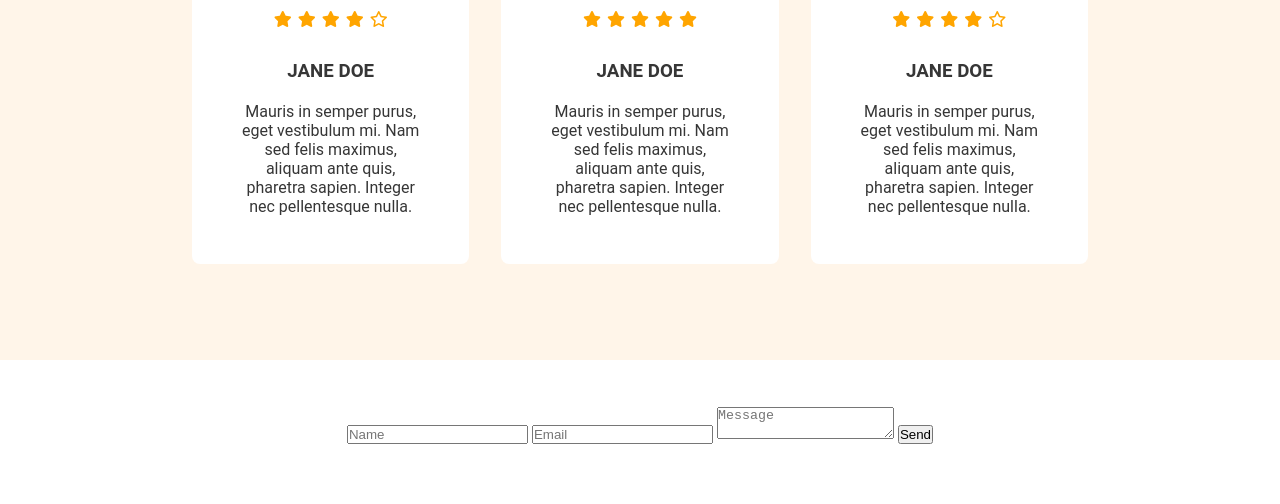
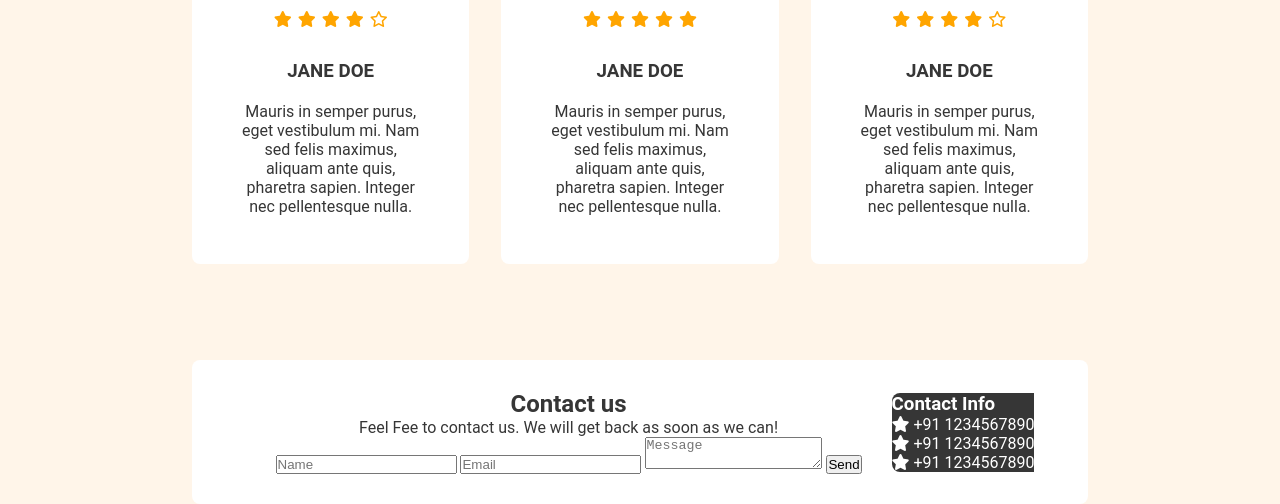
Before and after one commit to elyannmarih/Landing-Page-Practice, a plain HTML site: page index.html in a window 1280 px wide. Shown: the part 2727-3231 px from the top of the page. Before the commit the page ends 3193 px from the top, so only its background shows below. Drawn offline with Linux system fonts and the light colour scheme.

Commit message:
contact update

```diff
--- a/index.html
+++ b/index.html
@@ -219,8 +219,9 @@
           </article>
         </div>
       </section>
-      <section class="Contact_section">
-        <div class="Contact">
+      <section class="contact_section">
+        <div class="contact">
+          <div class="form">
             <form>
               <h1>Contact us</h1>
               <p>Feel Fee to contact us. We will get back as soon as we can!</p>
@@ -230,8 +231,22 @@
               <textarea type="text" placeholder="Message"></textarea>
               <button type="submit">Send</button>
             </form>
-
+          </div>
+          <div class="info_div">
             <h3>Contact Info</h3>
+            <div class="info">
+              <i class="fa-solid fa-star"></i>
+              <span>+91 1234567890</span>
+            </div>
+            <div class="info">
+              <i class="fa-solid fa-star"></i>
+              <span>+91 1234567890</span>
+            </div>
+            <div class="info">
+              <i class="fa-solid fa-star"></i>
+              <span>+91 1234567890</span>
+            </div>
+          </div>
         </div>
       </section>
     </main>
--- a/style.css
+++ b/style.css
@@ -276,6 +276,40 @@ article a:hover {
   margin: 0;
 }
 
+/************** CONTACT **************/
+
+.contact_section {
+  background-color: rgba(255, 228, 196, 0.37);
+}
+
+.contact {
+  background-color: #fff;
+  display: grid;
+  grid-template-columns: repeat(2, auto);
+  align-items: center;
+  justify-content: center;
+  border: none;
+  border-radius: 0.5rem;
+  overflow: hidden;
+  width: 70%;
+  height: auto;
+  margin-left: auto;
+  margin-right: auto;
+}
+
+.form {
+  color: #363636;
+  margin: 30px;
+}
+
+.info_div {
+  background-color: #363636;
+  color: #fff;
+  border-top-left-radius: 0.5rem;
+  border-bottom-left-radius: 0.5rem;
+  text-align: left;
+}
+
 /************** MEDIA QUERIES **************/
 
 @media (max-width: 900px) {
```
Lines whose indentation alone changed are shown as unchanged.
